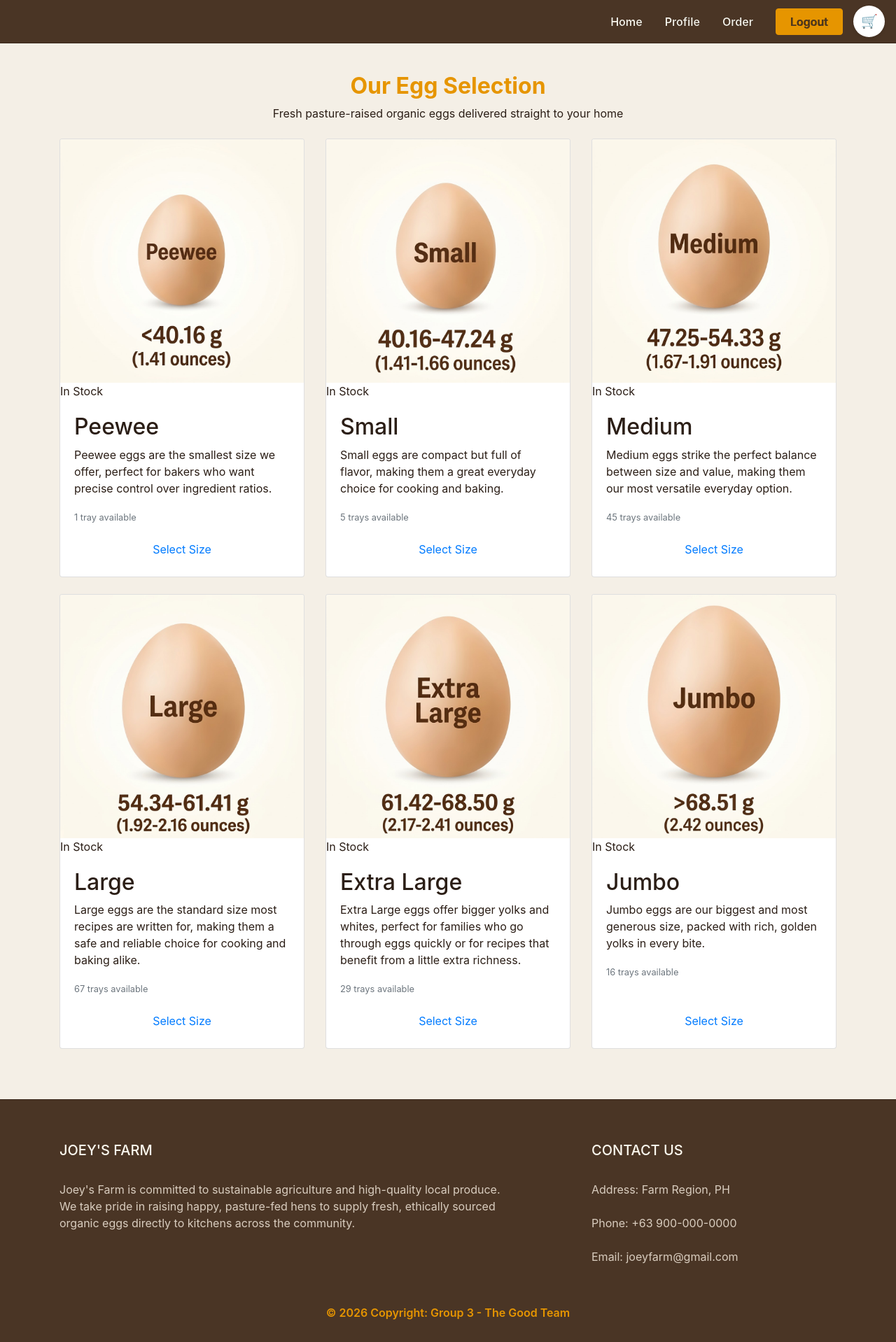
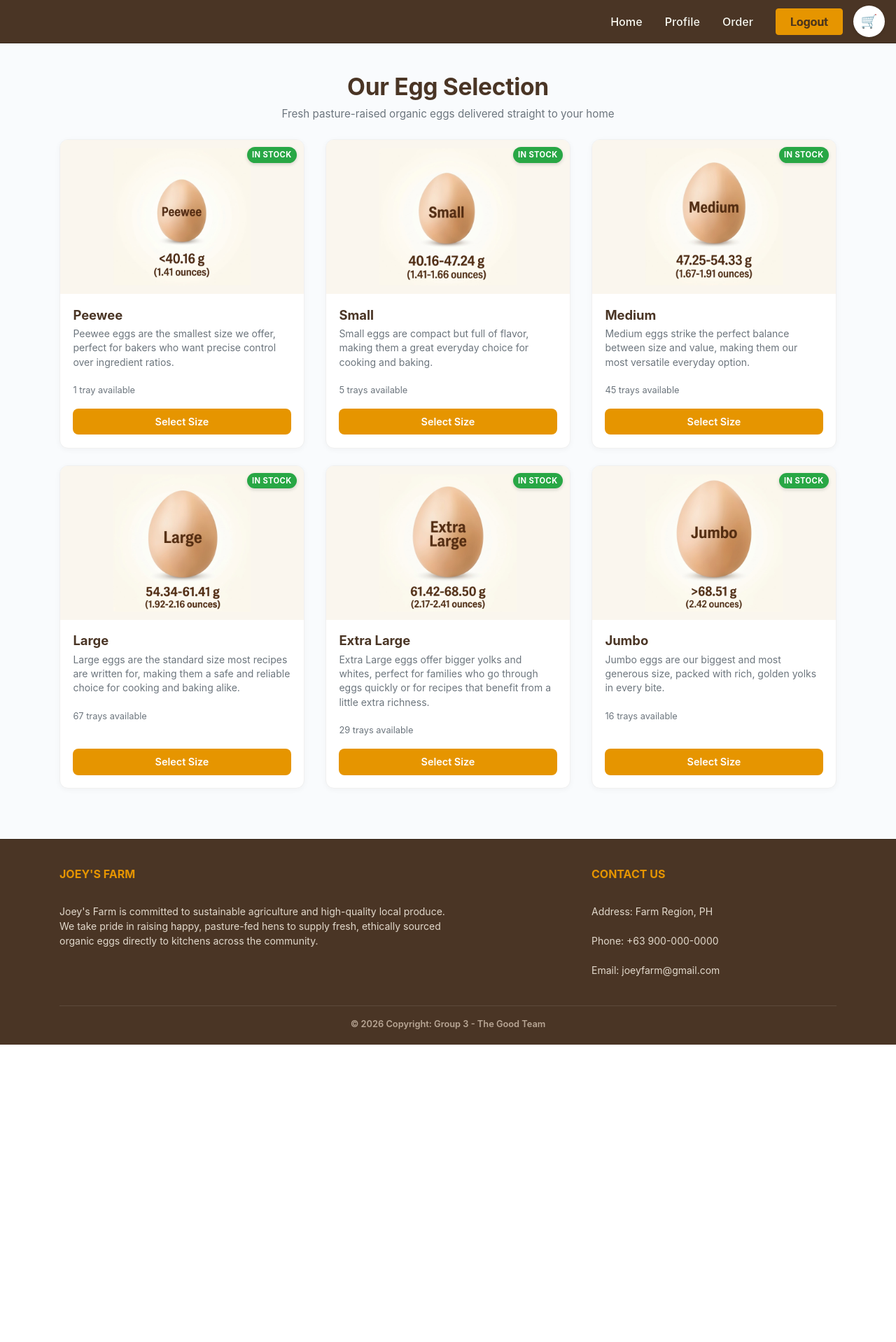
Before and after one commit to zephno/Joey_Farm, a PHP site: page /Order.html in a window 1280 px wide. Shown: the whole page at 70% size. After the commit the page ends 1493 px from the top, so only its background shows below. Run offline with PHP 8.4, Linux system fonts and the light colour scheme; data comes from the database, SQL or seed files in the repository; data that the repository does not hold is empty.

Commit message:
Update Order-style.css

```diff
--- a/Order-style.css
+++ b/Order-style.css
@@ -1,5 +1,251 @@
-.products-title {
-  font-size: 2rem;
-  font-weight: bold;
+/* Color & Token Variables */
+:root {
+  --primary-brown: #4a3525;
+  --dark-brown: #37261a;
+  --accent-gold: #e69500;
+  --accent-gold-hover: #cc8400;
+  --bg-light: #f8f9fa;
+  --card-bg: #ffffff;
+  --text-main: #2b1e16;
+  --text-muted: #6c757d;
+  --border-color: #f0f0f0;
+  --shadow-sm: 0 2px 8px rgba(0, 0, 0, 0.04);
+  --shadow-hover: 0 8px 20px rgba(0, 0, 0, 0.08);
+  --radius-lg: 12px;
+}
+
+body {
+  background-color: #f9fbfd;
+  color: var(--text-main);
+  font-family: -apple-system, BlinkMacSystemFont, "Segoe UI", Roboto, "Helvetica Neue", Arial, sans-serif;
+  padding-top: 75px; /* Offset for fixed navbar */
+}
+
+/* Navbar Custom Overrides */
+body.has-fixed-nav {
+  padding-top: 56px;
+}
+
+.navbar-solid {
+  background: #4a3525;
+  border-bottom: 1px solid #37261a;
+  transition: all 0.3s;
+}
+
+.navbar-solid .navbar-collapse {
+  justify-content: flex-end;
+}
+
+.navbar-solid .nav-link {
+  color: #fcf8ee;
+  cursor: pointer;
+  font-weight: 600;
+  margin-right: 1em;
+}
+
+.navbar-solid .nav-link:hover,
+.navbar-solid .nav-link.active {
   color: #e69500;
 }
+
+.navbar-solid .nav-outline-text {
+  -webkit-text-stroke: 0.2px black;
+}
+
+.navbar-solid .nav-login-btn {
+  color: #4a3525;
+  background-color: #e69500;
+  border: 1px solid #e69500;
+  font-weight: 600;
+  -webkit-text-stroke: 0.2px black;
+  padding: 0.375rem 1.25rem;
+  border-radius: 4px;
+  margin-left: 0.5em;
+}
+
+.navbar-solid .nav-login-btn:hover {
+  background-color: #cc8400;
+  border-color: #cc8400;
+  color: #ffffff;
+}
+
+.navbar-solid .cart-icon-circle {
+  background-color: white;
+  border-radius: 50%;
+  width: 45px;
+  height: 45px;
+  display: flex;
+  align-items: center;
+  justify-content: center;
+  font-size: 1.2rem;
+  margin-left: 15px;
+  box-shadow: 0px 2px 5px rgba(0, 0, 0, 0.1);
+}
+
+.navbar-solid a.cart-icon-circle {
+  text-decoration: none;
+}
+
+@media (max-width: 767.98px) {
+  .navbar-solid .nav-login-btn {
+    margin-left: 0;
+    margin-top: 0.5em;
+    display: inline-block;
+  }
+}
+
+/* Page Header */
+.products-title {
+  font-size: 2.1rem;
+  font-weight: 700;
+  color: var(--primary-brown);
+  letter-spacing: -0.3px;
+}
+
+.products-subtitle {
+  color: var(--text-muted);
+  font-size: 0.95rem;
+}
+
+/* Product Cards */
+.product-card {
+  border: 1px solid var(--border-color);
+  border-radius: var(--radius-lg);
+  background-color: var(--card-bg);
+  box-shadow: var(--shadow-sm);
+  overflow: hidden;
+  transition: transform 0.2s ease, box-shadow 0.2s ease;
+}
+
+.product-card:hover {
+  transform: translateY(-3px);
+  box-shadow: var(--shadow-hover);
+}
+
+/* Updated Image Wrapper & Image Fitting */
+.product-img-wrapper {
+  position: relative;
+  overflow: hidden;
+  background-color: #FAF6EE; /* Clean subtle background matching egg art */
+  height: 220px;            /* Gives enough breathing room for the full graphic */
+  display: flex;
+  align-items: center;
+  justify-content: center;
+  padding: 12px;             /* Keeps the graphic safely away from card edges */
+}
+
+.product-img-wrapper img {
+  width: auto;
+  height: auto;
+  max-width: 100%;
+  max-height: 100%;
+  object-fit: contain;       /* Displays 100% of the image without cropping or clipping */
+  transition: transform 0.3s ease;
+}
+
+.product-card:hover .product-img-wrapper img {
+  transform: scale(1.04);
+}
+
+.card-body {
+  padding: 1.15rem;
+}
+
+.product-card-title {
+  font-size: 1.15rem;
+  font-weight: 700;
+  color: var(--primary-brown);
+  margin-bottom: 0.4rem;
+}
+
+.product-card-desc {
+  font-size: 0.875rem;
+  color: var(--text-muted);
+  line-height: 1.45;
+}
+
+/* Simplified Status Badges */
+.stock-badge {
+  position: absolute;
+  top: 10px;
+  right: 10px;
+  padding: 0.25em 0.65em;
+  font-size: 0.7rem;
+  font-weight: 700;
+  text-transform: uppercase;
+  letter-spacing: 0.4px;
+  border-radius: 12px;
+  box-shadow: 0 2px 5px rgba(0, 0, 0, 0.15);
+  z-index: 2;
+}
+
+.badge-in-stock {
+  background-color: #28a745;
+  color: #ffffff;
+}
+
+.badge-out-of-stock {
+  background-color: #dc3545;
+  color: #ffffff;
+}
+
+/* Out of stock card styling */
+.product-card.out-of-stock {
+  opacity: 0.7;
+}
+
+.product-card.out-of-stock .product-img-wrapper img {
+  filter: grayscale(70%);
+}
+
+.stock-breakdown {
+  min-height: 22px;
+}
+
+/* Buttons */
+.btn-order {
+  background-color: var(--accent-gold);
+  color: #ffffff;
+  font-weight: 600;
+  font-size: 0.9rem;
+  border-radius: 8px;
+  border: none;
+  padding: 0.5rem 1rem;
+  transition: background-color 0.2s ease;
+}
+
+.btn-order:hover,
+.btn-order:focus {
+  background-color: var(--accent-gold-hover);
+  color: #fffcf9;
+  box-shadow: none;
+}
+
+/* Page Footer */
+.page-footer {
+  background-color: var(--primary-brown);
+  color: #fcf8ee;
+  padding-top: 2.5rem;
+  padding-bottom: 1.25rem;
+}
+
+.page-footer h5 {
+  color: var(--accent-gold);
+  font-size: 1rem;
+  font-weight: 700;
+  margin-bottom: 0.75rem;
+}
+
+.page-footer p {
+  font-size: 0.875rem;
+  color: #e2d9cc;
+  line-height: 1.5;
+}
+
+.footer-copyright {
+  border-top: 1px solid rgba(255, 255, 255, 0.1);
+  margin-top: 1.5rem;
+  padding-top: 1rem;
+  font-size: 0.8rem;
+  color: #b8a695;
+}
```
